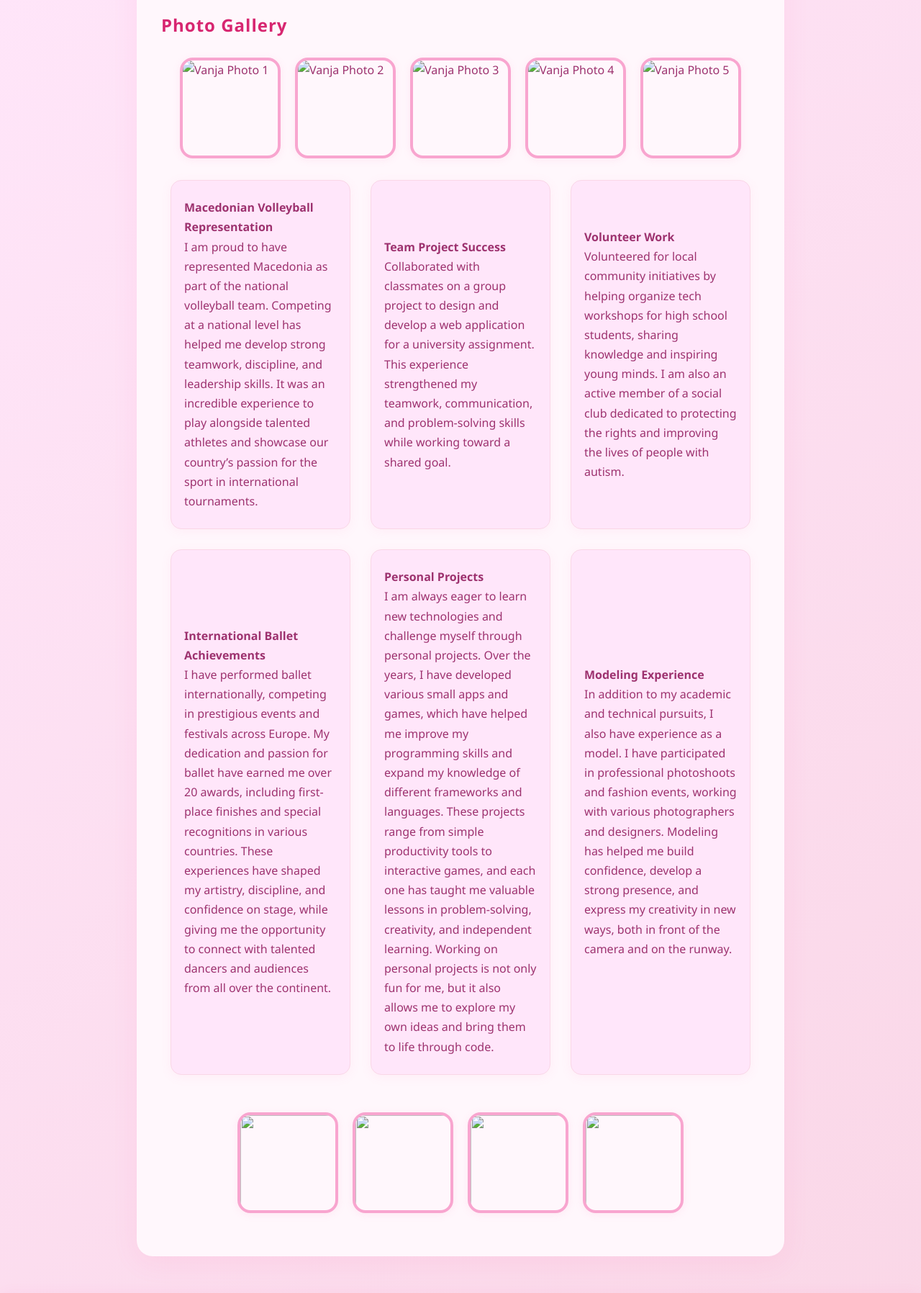
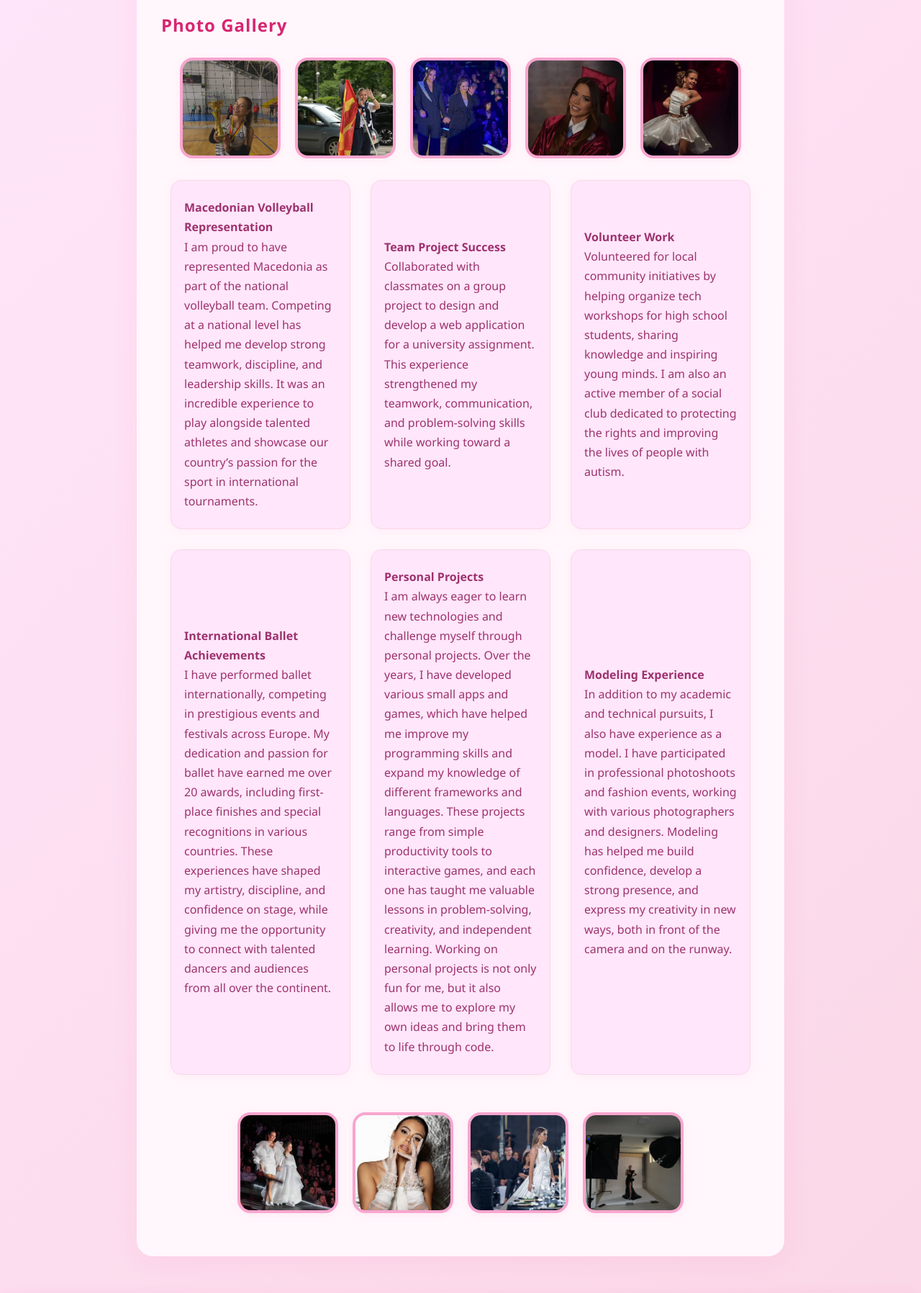
Before and after one commit to vanjickaa/my-website, a plain HTML site: page Achievemnts.html in a window 1280 px wide. Shown: the part 235-2031 px from the top of the page at 72% size. Drawn offline with Linux system fonts and the light colour scheme.

Commit message:
Update Achievemnts.html

```diff
--- a/Achievemnts.html
+++ b/Achievemnts.html
@@ -18,11 +18,11 @@
   <h1>My Achievements</h1>
   <h2>Photo Gallery</h2>
   <div class="photo-gallery">
-    <img src="images/volleyball.jpg" height="787" width="590" alt="Vanja Photo 1"/>
-    <img src="images/volleyball2.jpg" height="392" width="590" alt="Vanja Photo 2"/>
-    <img src="images/cherity_work.jpg" height="394" width="590" alt="Vanja Photo 3"/>
-    <img src="images/graduation.jpg" height="884" width="590" alt="Vanja Photo 4"/>
-    <img src="images/ballet.jpg" height="385" width="526" alt="Vanja Photo 5"/>
+    <img src="images copy/volleyball.jpg" height="787" width="590" alt="Vanja Photo 1"/>
+    <img src="images copy/volleyball2.jpg" height="392" width="590" alt="Vanja Photo 2"/>
+    <img src="images copy/cherity_work.jpg" height="394" width="590" alt="Vanja Photo 3"/>
+    <img src="images copy/graduation.jpg" height="884" width="590" alt="Vanja Photo 4"/>
+    <img src="images copy/ballet.jpg" height="385" width="526" alt="Vanja Photo 5"/>
   </div>
 
   <div class="achievements-list">
@@ -59,10 +59,10 @@
     </div>
 
     <div class="photo-gallery">
-      <img src="images/cheerity2.jpg" height="394" width="590"/>
-      <img src="images/model2.jpg" height="885" width="590"/>
-      <img src="images/model.jpg" height="360" width="640"/>
-      <img src="images/model3.jpg" height="787" width="590"/>
+      <img src="images copy/cheerity2.jpg" height="394" width="590"/>
+      <img src="images copy/model2.jpg" height="885" width="590"/>
+      <img src="images copy/model.jpg" height="360" width="640"/>
+      <img src="images copy/model3.jpg" height="787" width="590"/>
     </div>
 
   </div>
```
